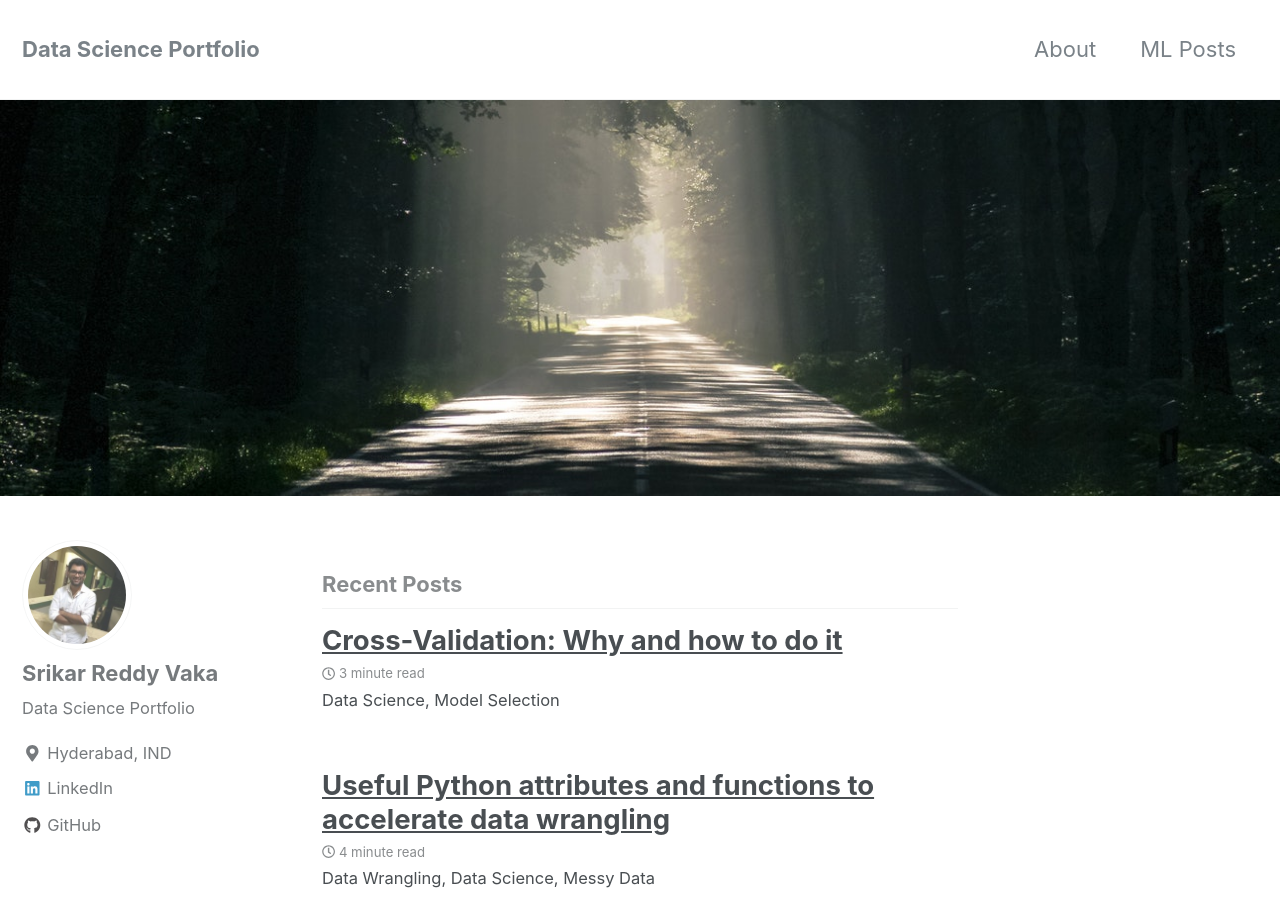
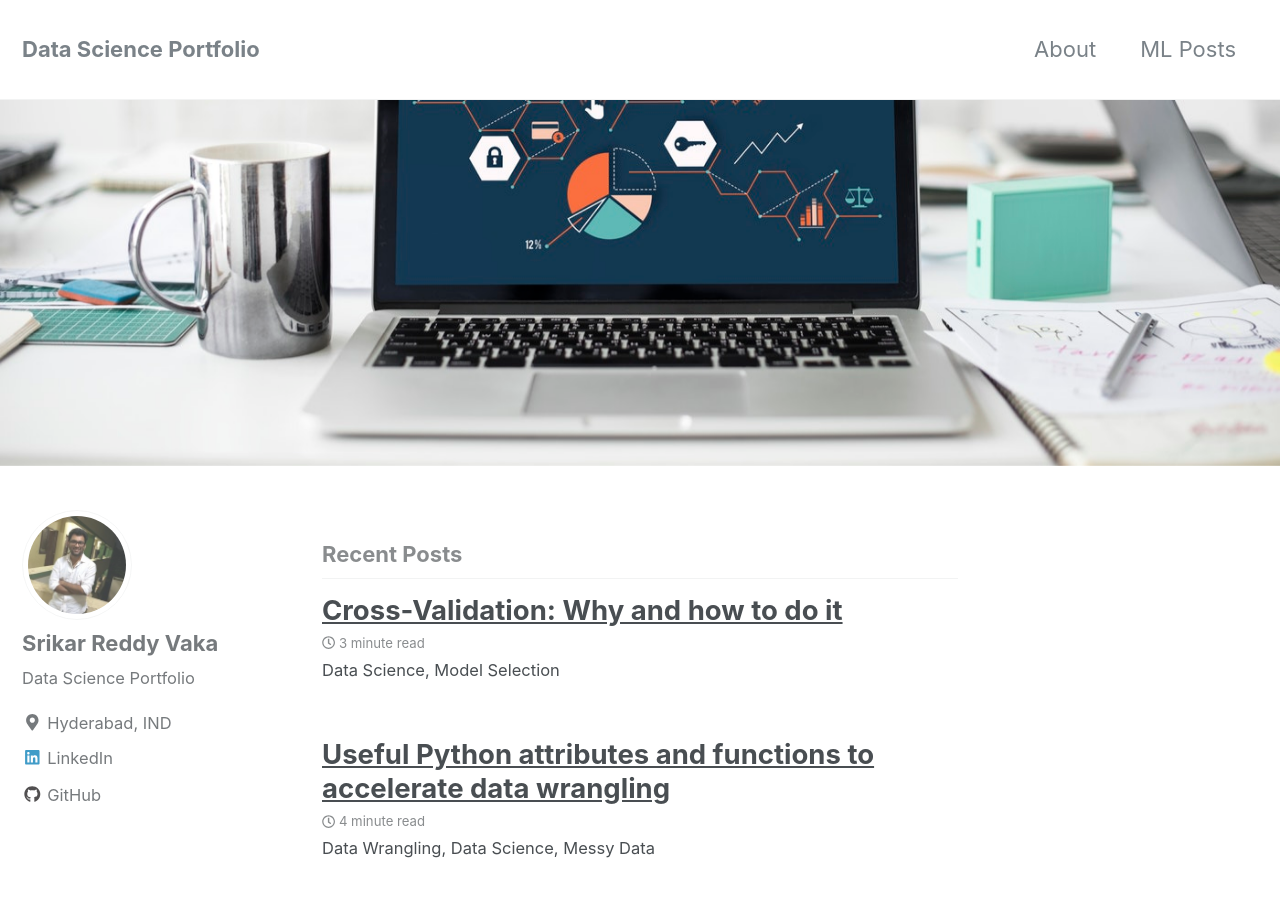
Before and after one commit to srikarvaka/srikarvaka.github.io, a Jekyll site: the page built from index.html, in a window 1280 px wide and 900 px high. Built offline with Jekyll 4.4.1, drawn with Linux system fonts in a browser that asks for light colours; nearby versions of some CDN libraries; the list of posts is cut into pages by our own code.

Commit message:
changed main image

```diff
--- a/index.html
+++ b/index.html
@@ -2,5 +2,5 @@
 layout: home
 author_profile: true
 header:
-  image: "/images/walk.jpeg"
+  image: "/images/index.jpeg"
 ---
```
Also changed, not shown: images/index.jpeg (added).
